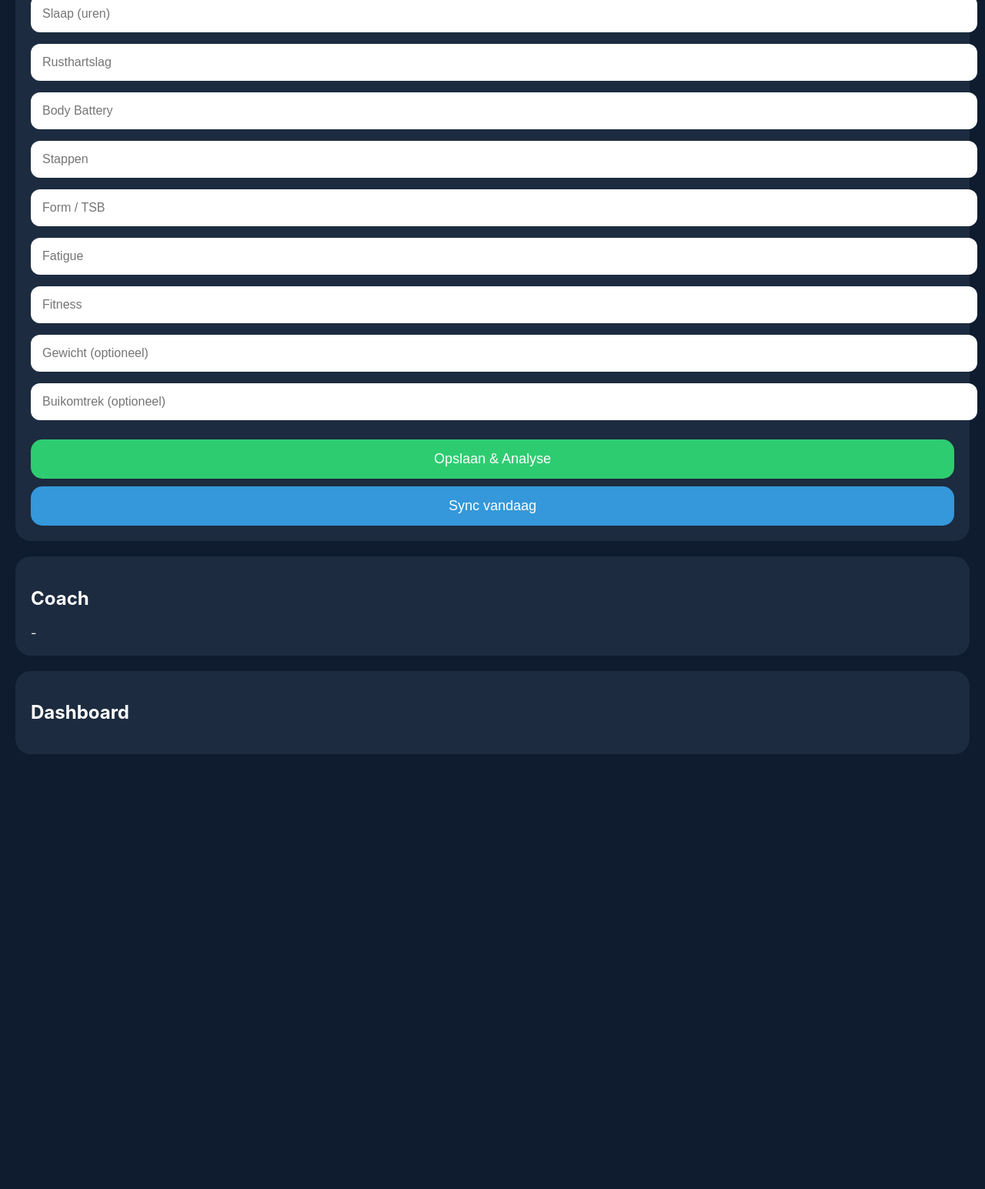
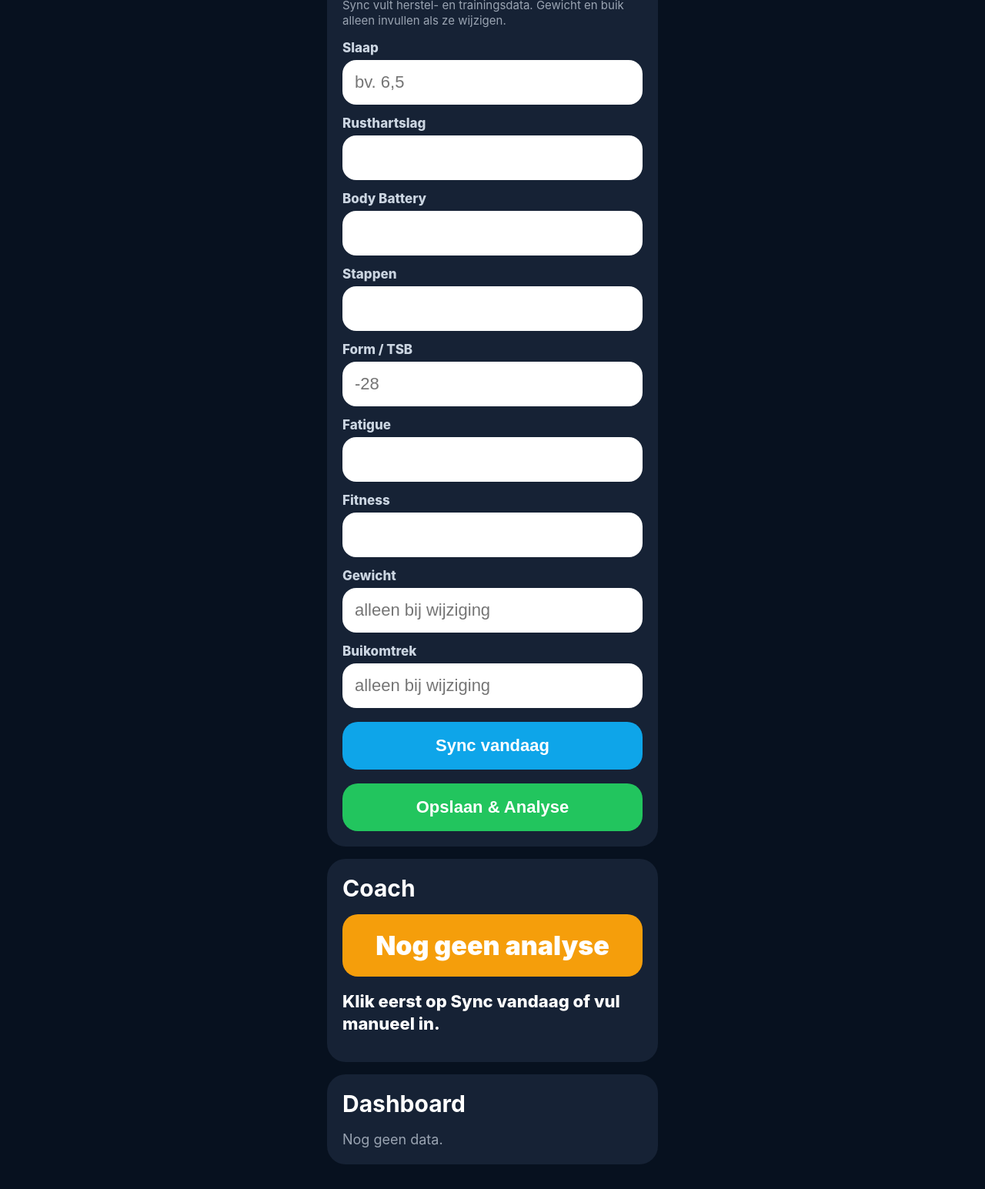
Before and after one commit to rolanddemetser/procoach, a plain HTML site: page index-sync.html in a window 1280 px wide. Shown: the part 109-1654 px from the top of the page at 77% size. Before the commit the page ends 1129 px from the top, so only its background shows below. Drawn offline with Linux system fonts and the light colour scheme.

Commit message:
Update index-sync.html

```diff
--- a/index-sync.html
+++ b/index-sync.html
@@ -2,164 +2,324 @@
 <html lang="nl">
 <head>
 <meta charset="UTF-8">
-<meta name="viewport" content="width=device-width, initial-scale=1.0">
-<title>ProCoach Sync</title>
+<meta name="viewport" content="width=device-width, initial-scale=1">
+<title>ProCoach Sync V2</title>
 
 <style>
-body {
-  font-family: -apple-system, sans-serif;
-  background: #0f1b2e;
-  color: white;
-  margin: 0;
-  padding: 20px;
+body{
+  margin:0;
+  font-family:-apple-system,BlinkMacSystemFont,"Segoe UI",Arial,sans-serif;
+  background:#07111f;
+  color:white;
 }
-.card {
-  background: #1c2b3f;
-  border-radius: 20px;
-  padding: 20px;
-  margin-bottom: 20px;
+.app{
+  max-width:430px;
+  margin:auto;
+  padding:16px;
 }
-h1 { font-size: 28px; margin-bottom: 10px; }
-input {
-  width: 100%;
-  padding: 15px;
-  border-radius: 12px;
-  border: none;
-  margin-bottom: 15px;
-  font-size: 16px;
+.card{
+  background:#162235;
+  border-radius:24px;
+  padding:20px;
+  margin-bottom:16px;
 }
-button {
-  width: 100%;
-  padding: 15px;
-  border-radius: 15px;
-  border: none;
-  font-size: 18px;
-  margin-top: 10px;
+h1{
+  margin:0;
+  font-size:34px;
 }
-.save { background: #2ecc71; color: white; }
-.sync { background: #3498db; color: white; }
-
-.result {
-  font-size: 22px;
-  text-align: center;
-  padding: 15px;
-  border-radius: 15px;
-  margin-top: 10px;
+h2{
+  font-size:30px;
+  margin:0 0 16px;
 }
-.recover { background: #e74c3c; }
-.hold { background: #f39c12; }
-.go { background: #2ecc71; }
+.subtitle{
+  color:#9aa4b2;
+  margin-top:8px;
+  font-size:18px;
+  font-weight:700;
+}
+label{
+  display:block;
+  margin-top:14px;
+  font-size:17px;
+  color:#cbd5e1;
+  font-weight:800;
+}
+input{
+  width:100%;
+  box-sizing:border-box;
+  padding:16px;
+  border-radius:18px;
+  border:none;
+  font-size:22px;
+  margin-top:6px;
+  background:white;
+  color:black;
+}
+button{
+  width:100%;
+  padding:18px;
+  border:none;
+  border-radius:20px;
+  color:white;
+  font-size:22px;
+  font-weight:900;
+  margin-top:18px;
+}
+.save{background:#22c55e;}
+.sync{background:#0ea5e9;}
+.status{
+  text-align:center;
+  font-size:34px;
+  font-weight:900;
+  padding:20px;
+  border-radius:20px;
+  margin-bottom:18px;
+}
+.go{background:#16a34a;}
+.hold{background:#f59e0b;}
+.recover{background:#ef4444;}
+.coachtext{
+  font-size:22px;
+  line-height:1.35;
+  font-weight:800;
+}
+.detail{
+  color:#9aa4b2;
+  font-size:18px;
+  line-height:1.4;
+  margin-top:14px;
+}
+.dashline{
+  font-size:20px;
+  line-height:1.45;
+  margin-bottom:10px;
+}
+.note{
+  color:#9aa4b2;
+  font-size:15px;
+  line-height:1.35;
+}
 </style>
 </head>
 
 <body>
+<div class="app">
 
   <div class="card">
     <h1>ProCoach Sync</h1>
+    <div class="subtitle" id="dateLabel"></div>
+    <div class="note">Sync vult herstel- en trainingsdata. Gewicht en buik alleen invullen als ze wijzigen.</div>
 
-<input id="sleep" placeholder="Slaap (uren)">
-<input id="rhr" placeholder="Rusthartslag">
-<input id="bb" placeholder="Body Battery">
-<input id="steps" placeholder="Stappen">
-<input id="tsb" placeholder="Form / TSB">
-<input id="fatigue" placeholder="Fatigue">
-<input id="fitness" placeholder="Fitness">
+    <label>Slaap</label>
+    <input id="sleep" inputmode="decimal" placeholder="bv. 6,5">
 
-<input id="weight" placeholder="Gewicht (optioneel)">
-<input id="waist" placeholder="Buikomtrek (optioneel)">
+    <label>Rusthartslag</label>
+    <input id="rhr" inputmode="numeric">
 
-<button class="save" onclick="analyse()">Opslaan & Analyse</button>
-<button class="sync" onclick="syncData()">Sync vandaag</button>
+    <label>Body Battery</label>
+    <input id="bb" inputmode="numeric">
+
+    <label>Stappen</label>
+    <input id="steps" inputmode="numeric">
+
+    <label>Form / TSB</label>
+    <input id="tsb" type="number" placeholder="-28">
+
+    <label>Fatigue</label>
+    <input id="fatigue" inputmode="numeric">
+
+    <label>Fitness</label>
+    <input id="fitness" inputmode="numeric">
+
+    <label>Gewicht</label>
+    <input id="weight" inputmode="decimal" placeholder="alleen bij wijziging">
+
+    <label>Buikomtrek</label>
+    <input id="waist" inputmode="decimal" placeholder="alleen bij wijziging">
+
+    <button class="sync" onclick="syncToday()">Sync vandaag</button>
+    <button class="save" onclick="saveAndAnalyze()">Opslaan & Analyse</button>
   </div>
 
   <div class="card">
     <h2>Coach</h2>
-<div id="result">-</div>
+    <div id="status" class="status hold">Nog geen analyse</div>
+    <div id="coach" class="coachtext">Klik eerst op Sync vandaag of vul manueel in.</div>
+    <div id="detail" class="detail"></div>
   </div>
 
   <div class="card">
     <h2>Dashboard</h2>
-<div id="dashboard"></div>
+    <div id="dashboard" class="detail">Nog geen data.</div>
+  </div>
+
 </div>
 
 <script>
-const STORAGE = "pc_sync_test";
+const STORAGE = "pc_sync_v2";
+const DEFAULT_WEIGHT = 84.5;
+const DEFAULT_WAIST = 98;
 
-function analyse() {
+let data = JSON.parse(localStorage.getItem(STORAGE) || "[]");
+
+document.getElementById("dateLabel").innerText =
+  new Date().toLocaleDateString("nl-BE", {
+    weekday:"long",
+    day:"numeric",
+    month:"long",
+    year:"numeric"
+  });
+
+function todayISO(){
+  const d = new Date();
+  const y = d.getFullYear();
+  const m = String(d.getMonth()+1).padStart(2,"0");
+  const day = String(d.getDate()).padStart(2,"0");
+  return `${y}-${m}-${day}`;
+}
+
+function val(id){
+  const el = document.getElementById(id);
+  if(!el) return null;
+  const raw = el.value.trim().replace(",",".");
+  if(raw === "") return null;
+  const n = Number(raw);
+  return Number.isFinite(n) ? n : null;
+}
+
+function sleepValue(){
+  let s = val("sleep");
+  if(s === null) return null;
+  if(s > 24) s = s / 10;
+  return Math.round(s * 10) / 10;
+}
+
+function lastValue(key, fallback){
+  for(let i=data.length-1; i>=0; i--){
+    if(data[i][key] !== null && data[i][key] !== undefined && data[i][key] !== ""){
+      return data[i][key];
+    }
+  }
+  return fallback;
+}
+
+function fillField(id, value){
+  if(value !== undefined && value !== null){
+    document.getElementById(id).value = value;
+  }
+}
+
+async function syncToday(){
+  try{
+    const response = await fetch("procoach-data.json?v=" + Date.now());
+    if(!response.ok) throw new Error("bestand niet gevonden");
+
+    const j = await response.json();
+
+    fillField("sleep", j.sleep);
+    fillField("rhr", j.rhr);
+    fillField("bb", j.bb);
+    fillField("steps", j.steps);
+    fillField("tsb", j.tsb);
+    fillField("fatigue", j.fatigue);
+    fillField("fitness", j.fitness);
+
+    alert("Sync gelukt");
+  }catch(e){
+    alert("Sync mislukt: procoach-data.json niet gevonden of fout formaat");
+  }
+}
+
+function saveAndAnalyze(){
+  const today = todayISO();
+
+  const previousWeight = lastValue("weight", DEFAULT_WEIGHT);
+  const previousWaist = lastValue("waist", DEFAULT_WAIST);
+
   const d = {
-    date: new Date().toISOString().slice(0,10),
-    sleep: parseFloat(sleep.value),
-    rhr: parseFloat(rhr.value),
-    bb: parseFloat(bb.value),
-    steps: parseFloat(steps.value),
-    tsb: parseFloat(tsb.value),
-    fatigue: parseFloat(fatigue.value),
-    fitness: parseFloat(fitness.value),
-    weight: weight.value,
-    waist: waist.value
+    date: today,
+    sleep: sleepValue(),
+    rhr: val("rhr"),
+    bb: val("bb"),
+    steps: val("steps"),
+    tsb: val("tsb"),
+    fatigue: val("fatigue"),
+    fitness: val("fitness"),
+    weight: val("weight") ?? previousWeight,
+    waist: val("waist") ?? previousWaist
   };
 
-  let score = 0;
-  if(d.sleep > 7) score++;
-  if(d.bb > 50) score++;
-  if(d.tsb > -10) score++;
-  if(d.fatigue < d.fitness) score++;
+  data = data.filter(x => x.date !== today);
+  data.push(d);
+  data.sort((a,b) => a.date.localeCompare(b.date));
 
-  let result = "HOLD";
-  let cls = "hold";
+  localStorage.setItem(STORAGE, JSON.stringify(data));
 
-  if(score >= 3) { result = "GO"; cls = "go"; }
-  if(score <= 1) { result = "RECOVER"; cls = "recover"; }
-
-  const el = document.getElementById("result");
-  el.innerHTML = result;
-  el.className = "result " + cls;
-
-  save(d);
+  analyze(d);
+  renderDashboard();
 }
 
-function save(d){
-  let data = JSON.parse(localStorage.getItem(STORAGE) || "[]");
+function analyze(d){
+  let score = 0;
+  let attention = [];
 
-  data = data.filter(x => x.date !== d.date);
-  data.push(d);
+  if(d.sleep !== null && d.sleep >= 7) score++;
+  if(d.bb !== null && d.bb >= 50) score++;
+  if(d.tsb !== null && d.tsb > -10) score++;
+  if(d.rhr !== null && d.rhr <= 60) score++;
+  if(d.fatigue !== null && d.fitness !== null && d.fatigue < d.fitness + 10) score++;
 
-  localStorage.setItem(STORAGE, JSON.stringify(data));
-  render();
+  if(d.bb !== null && d.bb < 40) attention.push("Body Battery laag");
+  if(d.tsb !== null && d.tsb < -20) attention.push("TSB diep negatief");
+  if(d.steps !== null && d.steps > 18000) attention.push("veel stappenbelasting");
+  if(d.sleep !== null && d.sleep < 6) attention.push("korte slaap");
+
+  let label = "HOLD";
+  let text = "Rustige dag → wandelen 30–45 min in zone 2. Geen zware HASfit.";
+
+  if(score >= 4 && attention.length === 0){
+    label = "GO";
+    text = "Sterke dag → HASfit kan + wandelen 45–60 min. Hou het gecontroleerd.";
   }
 
-function render(){
-  let data = JSON.parse(localStorage.getItem(STORAGE) || "[]");
+  if(score <= 2 || attention.length >= 2){
+    label = "RECOVER";
+    text = "Herstel → wandelen 20–40 min rustig + yoga. Geen krachttraining vandaag.";
+  }
+
+  document.getElementById("status").innerText = label;
+  document.getElementById("status").className = "status " + label.toLowerCase();
+  document.getElementById("coach").innerText = text;
+
+  document.getElementById("detail").innerText =
+    "Slaap " + (d.sleep ?? "-") + "u | BB " + (d.bb ?? "-") +
+    " | TSB " + (d.tsb ?? "-") +
+    " | Fatigue/Fitness " + (d.fatigue ?? "-") + "/" + (d.fitness ?? "-") +
+    " | Gewicht " + d.weight + " kg | Buik " + d.waist + " cm" +
+    (attention.length ? " | Aandacht: " + attention.join(" + ") : "");
+}
+
+function renderDashboard(){
+  if(!data.length){
+    document.getElementById("dashboard").innerText = "Nog geen data.";
+    return;
+  }
 
   let html = "";
-  data.slice(-5).reverse().forEach(d => {
-    html += `${d.date} | ${d.weight || "-"} kg | ${d.waist || "-"} cm<br>`;
+  data.slice(-7).reverse().forEach(d => {
+    html += "<div class='dashline'>" +
+      d.date + " | " + d.weight + " kg | " + d.waist + " cm" +
+      "</div>";
   });
 
   document.getElementById("dashboard").innerHTML = html;
 }
 
-async function syncData() {
-  try {
-    const res = await fetch("procoach-data.json?v=" + Date.now());
-    const j = await res.json();
+renderDashboard();
 
-    sleep.value = j.sleep || "";
-    rhr.value = j.rhr || "";
-    bb.value = j.bb || "";
-    steps.value = j.steps || "";
-    tsb.value = j.tsb || "";
-    fatigue.value = j.fatigue || "";
-    fitness.value = j.fitness || "";
-
-    alert("Sync gelukt");
-  } catch(e) {
-    alert("Geen data gevonden (nog geen JSON bestand)");
+if(data.length){
+  analyze(data[data.length-1]);
 }
-}
-
-render();
 </script>
-
 </body>
 </html>
```
Lines whose indentation alone changed are shown as unchanged.
